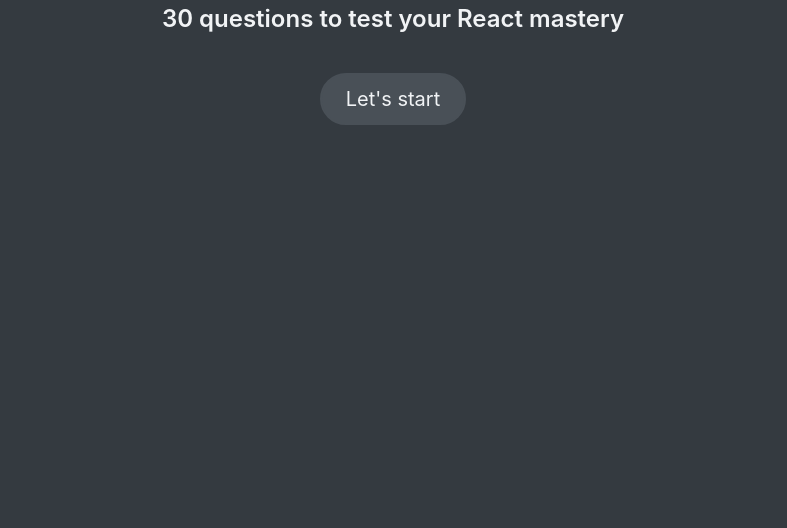
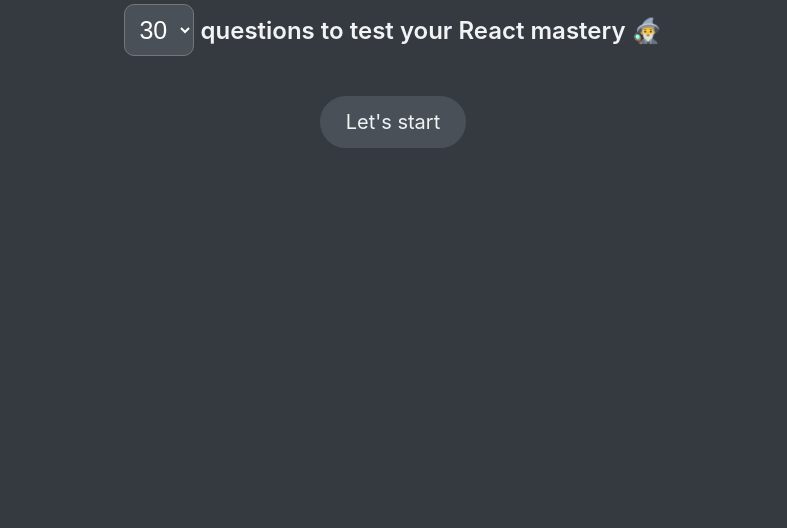
Before and after one commit to ronnieima/quiz-app, a React app: page / in a window 1280 px wide. Shown: the part 272-800 px from the top of the page, without its empty margins (247-1034 px from the left). Built offline with nearby package versions, Linux system fonts and the light colour scheme; data requests are answered from the project's data file.

Commit message:
add amount of questions selection

```diff
--- a/src/components/App.js
+++ b/src/components/App.js
@@ -23,7 +23,9 @@
   points: 0,
   highscore: 0,
   secondsRemaining: null,
+  questionAmount: null,
   quizTopic: "React",
+  activeQuestions: [],
 };
 
 function reducer(state, action) {
@@ -32,6 +34,7 @@
       return {
         ...state,
         questions: action.payload,
+        questionAmount: action.payload.length,
         status: "ready",
       };
     case "dataFailed":
@@ -43,6 +46,7 @@
       return {
         ...state,
         status: "active",
+        activeQuestions: state.questions.slice(0, state.questionAmount),
         secondsRemaining: state.questions.length * SECONDS_PER_QUESTION,
       };
     case "newAnswer":
@@ -74,6 +78,8 @@
         status: "ready",
         questions: state.questions,
         highscore: state.highscore,
+        quizTopic: state.quizTopic,
+        questionAmount: state.questionAmount,
       };
     case "tick":
       return {
@@ -96,6 +102,11 @@
         ...state,
         quizTopic: action.payload,
       };
+    case "updateQuestionAmount":
+      return {
+        ...state,
+        questionAmount: Number(action.payload),
+      };
     default:
       throw new Error("Action unknown");
   }
@@ -112,12 +123,14 @@
       highscore,
       secondsRemaining,
       quizTopic,
+      questionAmount,
+      activeQuestions,
     },
     dispatch,
   ] = useReducer(reducer, initialState);
 
-  const numQuestions = questions.length;
-  const maxPossiblePoints = questions.reduce((total, question) => {
+  const numQuestions = activeQuestions.length;
+  const maxPossiblePoints = activeQuestions.reduce((total, question) => {
     return total + question.points;
   }, 0);
 
@@ -126,6 +139,7 @@
       fetch(`http://localhost:9000/${quizTopic.toLowerCase()}`)
         .then((res) => res.json())
         .then((data) => dispatch({ type: "dataReceived", payload: data }))
+
         .catch((err) => dispatch({ type: "dataFailed" }));
     },
     [quizTopic]
@@ -140,7 +154,8 @@
         {status === "error" && <Error />}
         {status === "ready" && (
           <StartScreen
-            numQuestions={numQuestions}
+            questionAmount={questionAmount}
+            questions={questions}
             dispatch={dispatch}
             quizTopic={quizTopic}
           />
--- a/src/components/StartScreen.js
+++ b/src/components/StartScreen.js
@@ -1,9 +1,20 @@
-function StartScreen({ numQuestions, dispatch, quizTopic }) {
+function StartScreen({ questions, questionAmount, dispatch, quizTopic }) {
   return (
     <div className="start">
       <h2>Welcome to the {quizTopic} Quiz!</h2>
       <h3>
-        {numQuestions} questions to test your {quizTopic} mastery
+        <select
+          onChange={(e) =>
+            dispatch({ type: "updateQuestionAmount", payload: e.target.value })
+          }
+          value={questionAmount}
+        >
+          {questions.map((_, index) => (
+            <option value={`${index + 1}`}>{index + 1}</option>
+          ))}
+        </select>{" "}
+        {questionAmount === 1 ? "question" : "questions"} to test your{" "}
+        {quizTopic} mastery 🧙‍♂️
       </h3>
       <button
         className="btn btn-ui"
--- a/src/index.css
+++ b/src/index.css
@@ -98,6 +98,14 @@
   display: flex;
   flex-direction: column;
   align-items: center;
+}
+
+.start select {
+  background-color: #495057;
+  color: #fff;
+  font-size: 2.5rem;
+  padding: 1rem;
+  border-radius: 10px;
 }
 
 .progress {
```
